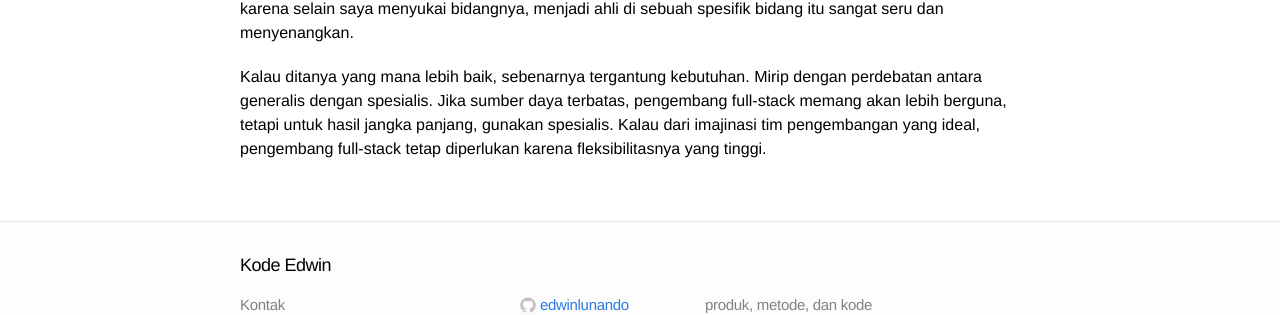
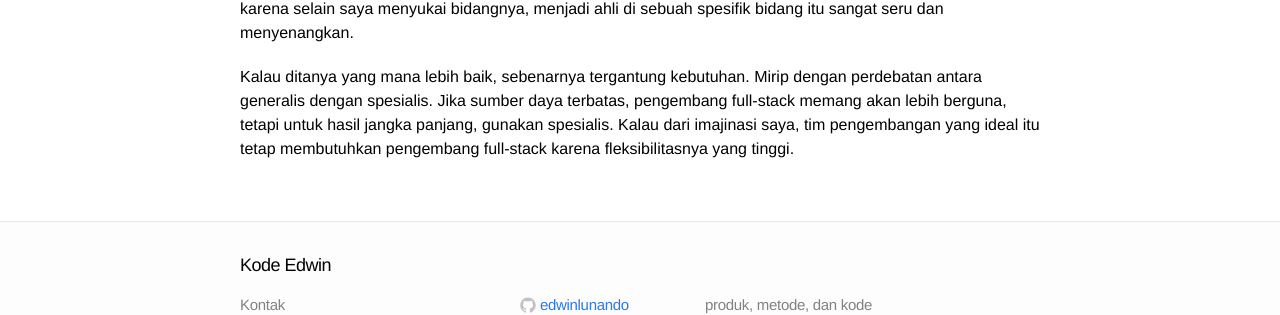
Before and after one commit to edwinlunando/edwinlunando.github.io, a Jekyll site: the page built from _posts/2015-01-27-tentang-pengembang-full-stack.markdown, in a window 1280 px wide. Shown: the part 1494-1809 px from the top of the page. Built offline with Jekyll 4.4.1, drawn with Linux system fonts in a browser that asks for light colours; comment, search, counter and statistics services are not loaded.

Commit message:
fix full stack wording

```diff
--- a/_posts/2015-01-27-tentang-pengembang-full-stack.markdown
+++ b/_posts/2015-01-27-tentang-pengembang-full-stack.markdown
@@ -35,4 +35,4 @@ Mungkin kalau dari waktu, memang sulit dibandingkan karena kecepatan pengerjaan
 
 Kalau dari saya sendiri, saya merupakan spesialis back-end saja. Pengetahuan saya terkait desain antarmuka dan proses slicing hanyalah tingkat dasar, tapi untuk menghasilkan desain atau hasil slicing yang baik, saya tidak mampu. Saya menyerahkan semua itu kepada ahlinya. :D. Saya memilih untuk manjadi spesialis back-end karena selain saya menyukai bidangnya, menjadi ahli di sebuah spesifik bidang itu sangat seru dan menyenangkan.
 
-Kalau ditanya yang mana lebih baik, sebenarnya tergantung kebutuhan. Mirip dengan perdebatan antara generalis dengan spesialis. Jika sumber daya terbatas, pengembang full-stack memang akan lebih berguna, tetapi untuk hasil jangka panjang, gunakan spesialis. Kalau dari imajinasi tim pengembangan yang ideal, pengembang full-stack tetap diperlukan karena fleksibilitasnya yang tinggi.
+Kalau ditanya yang mana lebih baik, sebenarnya tergantung kebutuhan. Mirip dengan perdebatan antara generalis dengan spesialis. Jika sumber daya terbatas, pengembang full-stack memang akan lebih berguna, tetapi untuk hasil jangka panjang, gunakan spesialis. Kalau dari imajinasi saya, tim pengembangan yang ideal itu tetap membutuhkan pengembang full-stack karena fleksibilitasnya yang tinggi.
```
